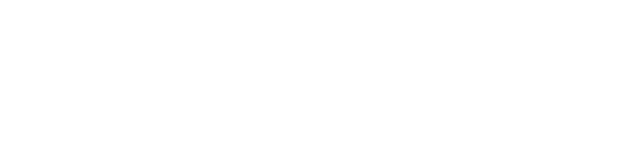
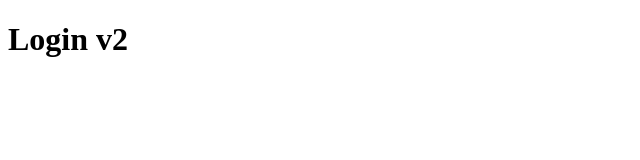
Before and after one commit to CarlosWAriasA/hello-git, a plain HTML site: page login.html in a window 1280 px wide. Shown: the whole page, without its empty margins (0-640 px from the left). Drawn offline with Linux system fonts and the light colour scheme.

Commit message:
Login v2

```diff
--- a/login.html
+++ b/login.html
@@ -7,6 +7,6 @@
   <title>Document</title>
 </head>
 <body>
-
+  <h1>Login v2</h1>
 </body>
 </html>
```
